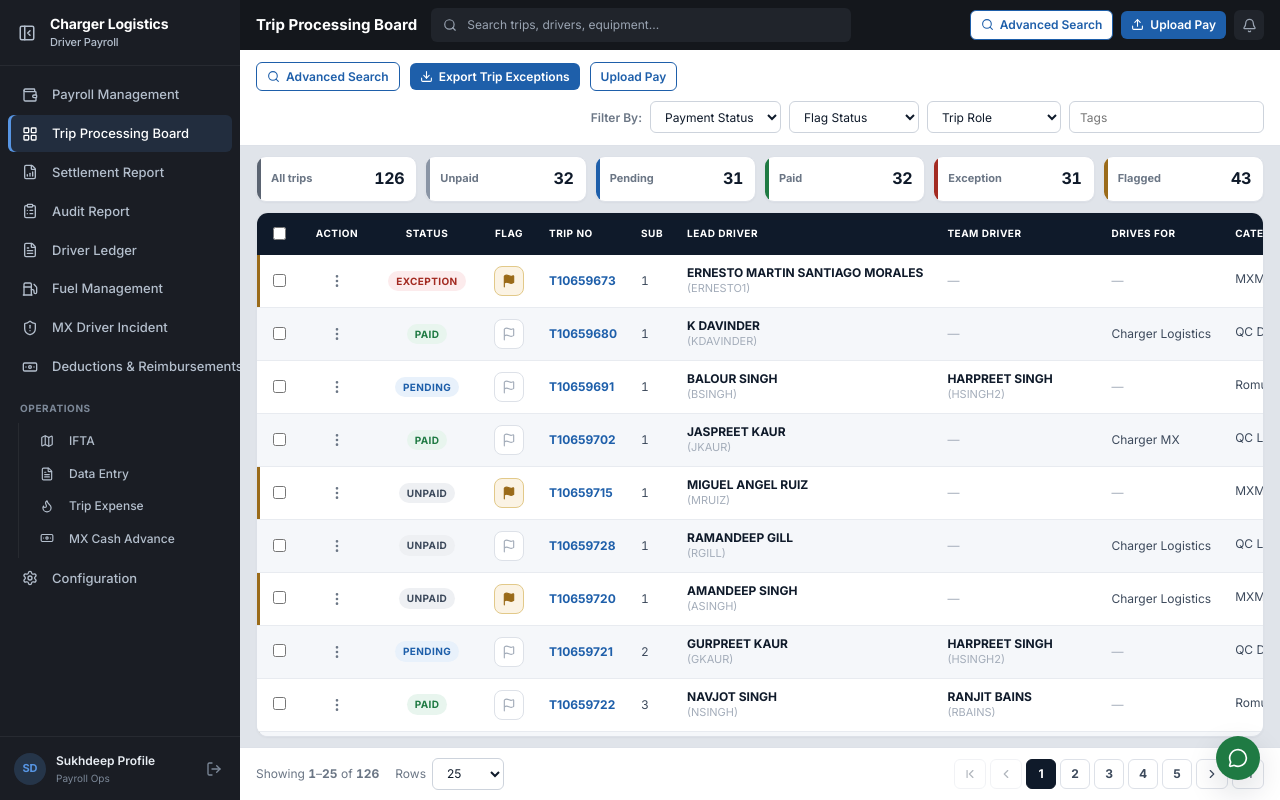
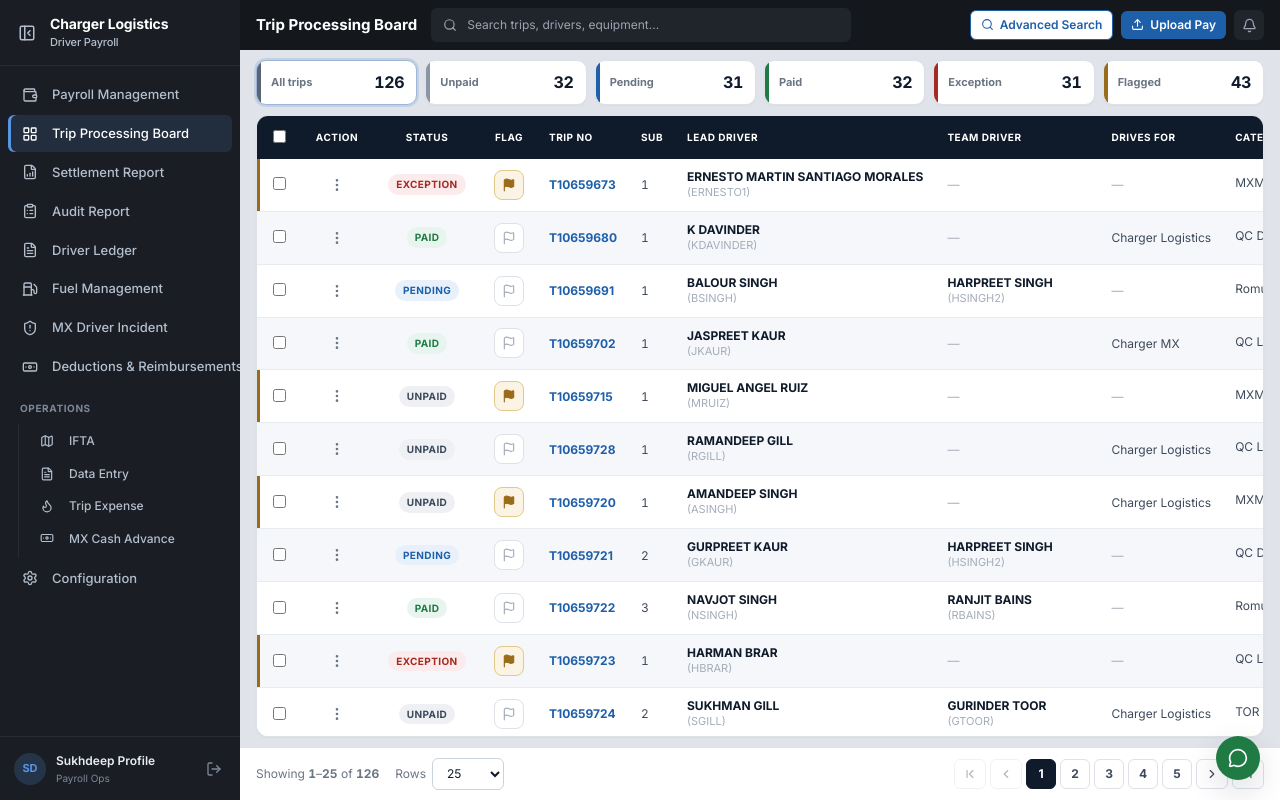
Before and after one commit to dhilllon001/driver-payroll, a React (Vite) app: page / in a window 1280 px wide. Built offline with nearby package versions, Linux system fonts and the light colour scheme.

Commit message:
Simplify board filters and show applied filter chips.
Remove the duplicate toolbar actions and dropdown filters, keep summary cards for filtering, and add an applied-filters row with clear all.

Co-authored-by: Cursor <cursoragent@cursor.com>

```diff
--- a/src/views/TripBoardView.tsx
+++ b/src/views/TripBoardView.tsx
@@ -3,11 +3,9 @@ import {
   ChevronLast,
   ChevronLeft,
   ChevronRight,
-  Download,
   Flag,
   MessageCircle,
   MoreVertical,
-  Search,
   Wallet,
   X,
 } from 'lucide-react';
@@ -133,6 +131,7 @@ export function TripBoardView() {
   const {
     trips,
     search,
+    setSearch,
     paymentFilter,
     setPaymentFilter,
     flagFilter,
@@ -246,71 +245,84 @@ export function TripBoardView() {
     return buttons;
   }, [safePage, totalPages]);
 
+  const appliedFilters = useMemo(() => {
+    const chips: { key: string; label: string; clear: () => void }[] = [];
+    if (search.trim()) {
+      chips.push({
+        key: 'search',
+        label: `Search: ${search.trim()}`,
+        clear: () => setSearch(''),
+      });
+    }
+    if (paymentFilter !== 'all') {
+      chips.push({
+        key: 'payment',
+        label: `Status: ${paymentFilter}`,
+        clear: () => setPaymentFilter('all'),
+      });
+    }
+    if (flagFilter === 'flagged') {
+      chips.push({
+        key: 'flag',
+        label: 'Flagged only',
+        clear: () => setFlagFilter('all'),
+      });
+    } else if (flagFilter === 'clear') {
+      chips.push({
+        key: 'flag',
+        label: 'Not flagged',
+        clear: () => setFlagFilter('all'),
+      });
+    }
+    if (roleFilter !== 'all') {
+      chips.push({
+        key: 'role',
+        label: `Role: ${roleFilter}`,
+        clear: () => setRoleFilter('all'),
+      });
+    }
+    if (tagFilter.trim()) {
+      chips.push({
+        key: 'tag',
+        label: `Tag: ${tagFilter.trim()}`,
+        clear: () => setTagFilter(''),
+      });
+    }
+    return chips;
+  }, [
+    search,
+    paymentFilter,
+    flagFilter,
+    roleFilter,
+    tagFilter,
+    setPaymentFilter,
+    setFlagFilter,
+    setRoleFilter,
+    setTagFilter,
+    setSearch,
+  ]);
+
+  const clearAllFilters = () => {
+    setSearch('');
+    setPaymentFilter('all');
+    setFlagFilter('all');
+    setRoleFilter('all');
+    setTagFilter('');
+    setPage(1);
+  };
+
+  const applyPaymentFilter = (value: string) => {
+    setPaymentFilter(paymentFilter === value ? 'all' : value);
+    if (value !== 'all') setFlagFilter('all');
+  };
+
+  const applyFlaggedFilter = () => {
+    setFlagFilter(flagFilter === 'flagged' ? 'all' : 'flagged');
+    setPaymentFilter('all');
+  };
+
   return (
     <div className="board">
-      <div className="board-toolbar">
-        <button type="button" className="btn btn-secondary btn-sm" onClick={() => toast('Advanced search')}>
-          <Search size={13} />
-          Advanced Search
-        </button>
-        <button
-          type="button"
-          className="btn btn-primary btn-sm"
-          onClick={() => toast(`Exported ${filtered.length} trip exceptions`)}
-        >
-          <Download size={13} />
-          Export Trip Exceptions
-        </button>
-        <button type="button" className="btn btn-secondary btn-sm" onClick={() => toast('Upload Pay')}>
-          Upload Pay
-        </button>
-
-        <div className="filters">
-          <span className="filter-label">Filter By:</span>
-          <select
-            className="filter-select"
-            value={paymentFilter}
-            onChange={(e) => setPaymentFilter(e.target.value)}
-            aria-label="Payment Status"
-          >
-            <option value="all">Payment Status</option>
-            <option value="unpaid">Unpaid</option>
-            <option value="pending">Pending</option>
-            <option value="paid">Paid</option>
-            <option value="exception">Exception</option>
-          </select>
-          <select
-            className="filter-select"
-            value={flagFilter}
-            onChange={(e) => setFlagFilter(e.target.value)}
-            aria-label="Flag Status"
-          >
-            <option value="all">Flag Status</option>
-            <option value="flagged">Flagged</option>
-            <option value="clear">Not Flagged</option>
-          </select>
-          <select
-            className="filter-select"
-            value={roleFilter}
-            onChange={(e) => setRoleFilter(e.target.value)}
-            aria-label="Trip Role"
-          >
-            <option value="all">Trip Role</option>
-            <option value="Local">Local</option>
-            <option value="Team">Team</option>
-            <option value="Owner Operator">Owner Operator</option>
-            <option value="Company">Company</option>
-          </select>
-          <input
-            className="filter-input"
-            placeholder="Tags"
-            value={tagFilter}
-            onChange={(e) => setTagFilter(e.target.value)}
-            aria-label="Tags"
-          />
-        </div>
-      </div>
-
       {selectedIds.size > 0 && (
         <div className="board-selection-bar" role="status" aria-live="polite">
           <div className="board-selection-left">
@@ -347,31 +359,81 @@ export function TripBoardView() {
       )}
 
       <div className="board-summary">
-        <button type="button" className="board-sum-card all" onClick={() => setPaymentFilter('all')}>
+        <button
+          type="button"
+          className={`board-sum-card all ${paymentFilter === 'all' && flagFilter === 'all' ? 'active' : ''}`}
+          onClick={() => {
+            setPaymentFilter('all');
+            setFlagFilter('all');
+          }}
+        >
           <span>All trips</span>
           <strong className="tnum">{counts.all}</strong>
         </button>
-        <button type="button" className="board-sum-card unpaid" onClick={() => setPaymentFilter('unpaid')}>
+        <button
+          type="button"
+          className={`board-sum-card unpaid ${paymentFilter === 'unpaid' ? 'active' : ''}`}
+          onClick={() => applyPaymentFilter('unpaid')}
+        >
           <span>Unpaid</span>
           <strong className="tnum">{counts.unpaid}</strong>
         </button>
-        <button type="button" className="board-sum-card pending" onClick={() => setPaymentFilter('pending')}>
+        <button
+          type="button"
+          className={`board-sum-card pending ${paymentFilter === 'pending' ? 'active' : ''}`}
+          onClick={() => applyPaymentFilter('pending')}
+        >
           <span>Pending</span>
           <strong className="tnum">{counts.pending}</strong>
         </button>
-        <button type="button" className="board-sum-card paid" onClick={() => setPaymentFilter('paid')}>
+        <button
+          type="button"
+          className={`board-sum-card paid ${paymentFilter === 'paid' ? 'active' : ''}`}
+          onClick={() => applyPaymentFilter('paid')}
+        >
           <span>Paid</span>
           <strong className="tnum">{counts.paid}</strong>
         </button>
-        <button type="button" className="board-sum-card exception" onClick={() => setPaymentFilter('exception')}>
+        <button
+          type="button"
+          className={`board-sum-card exception ${paymentFilter === 'exception' ? 'active' : ''}`}
+          onClick={() => applyPaymentFilter('exception')}
+        >
           <span>Exception</span>
           <strong className="tnum">{counts.exception}</strong>
         </button>
-        <button type="button" className="board-sum-card flagged" onClick={() => setFlagFilter('flagged')}>
+        <button
+          type="button"
+          className={`board-sum-card flagged ${flagFilter === 'flagged' ? 'active' : ''}`}
+          onClick={applyFlaggedFilter}
+        >
           <span>Flagged</span>
           <strong className="tnum">{counts.flagged}</strong>
         </button>
       </div>
+
+      {appliedFilters.length > 0 && (
+        <div className="board-applied-filters">
+          <span className="board-applied-label">Filters applied</span>
+          <div className="board-applied-chips">
+            {appliedFilters.map((chip) => (
+              <button
+                key={chip.key}
+                type="button"
+                className="board-filter-chip"
+                onClick={chip.clear}
+                title={`Clear ${chip.label}`}
+              >
+                {chip.label}
+                <X size={12} />
+              </button>
+            ))}
+          </div>
+          <button type="button" className="board-clear-filters" onClick={clearAllFilters}>
+            Clear all
+          </button>
+        </div>
+      )}
 
       <div className="board-table-wrap">
         <table className="data-table board-table">
--- a/src/views/views.css
+++ b/src/views/views.css
@@ -190,6 +190,10 @@
   border-color: #c5ced9;
   box-shadow: 0 3px 10px rgba(15, 26, 42, 0.06);
 }
+.board-sum-card.active {
+  border-color: #9bb6d8;
+  box-shadow: 0 0 0 2px rgba(30, 95, 170, 0.14);
+}
 .board-sum-card span {
   font-size: 11px;
   font-weight: 650;
@@ -199,6 +203,60 @@
   font-size: 16px;
   font-weight: 750;
   letter-spacing: -0.02em;
+  color: var(--fg-1);
+}
+
+.board-applied-filters {
+  display: flex;
+  align-items: center;
+  gap: 10px;
+  flex-wrap: wrap;
+  padding: 8px 16px 0;
+  flex-shrink: 0;
+}
+.board-applied-label {
+  font-size: 11px;
+  font-weight: 700;
+  letter-spacing: 0.04em;
+  text-transform: uppercase;
+  color: var(--fg-3);
+  flex-shrink: 0;
+}
+.board-applied-chips {
+  display: flex;
+  flex-wrap: wrap;
+  gap: 6px;
+  min-width: 0;
+  flex: 1;
+}
+.board-filter-chip {
+  display: inline-flex;
+  align-items: center;
+  gap: 6px;
+  border: 1px solid #b7cce8;
+  background: #eef4fc;
+  color: var(--action);
+  border-radius: var(--radius-pill);
+  padding: 5px 10px;
+  font-size: 12px;
+  font-weight: 650;
+  text-transform: capitalize;
+}
+.board-filter-chip:hover {
+  background: #e2ecf8;
+}
+.board-clear-filters {
+  border: 1px solid var(--border-1);
+  background: #fff;
+  color: var(--fg-2);
+  border-radius: var(--radius-md);
+  padding: 6px 10px;
+  font-size: 12px;
+  font-weight: 650;
+  margin-left: auto;
+}
+.board-clear-filters:hover {
+  background: var(--bg-surface-2);
   color: var(--fg-1);
 }
 
```
